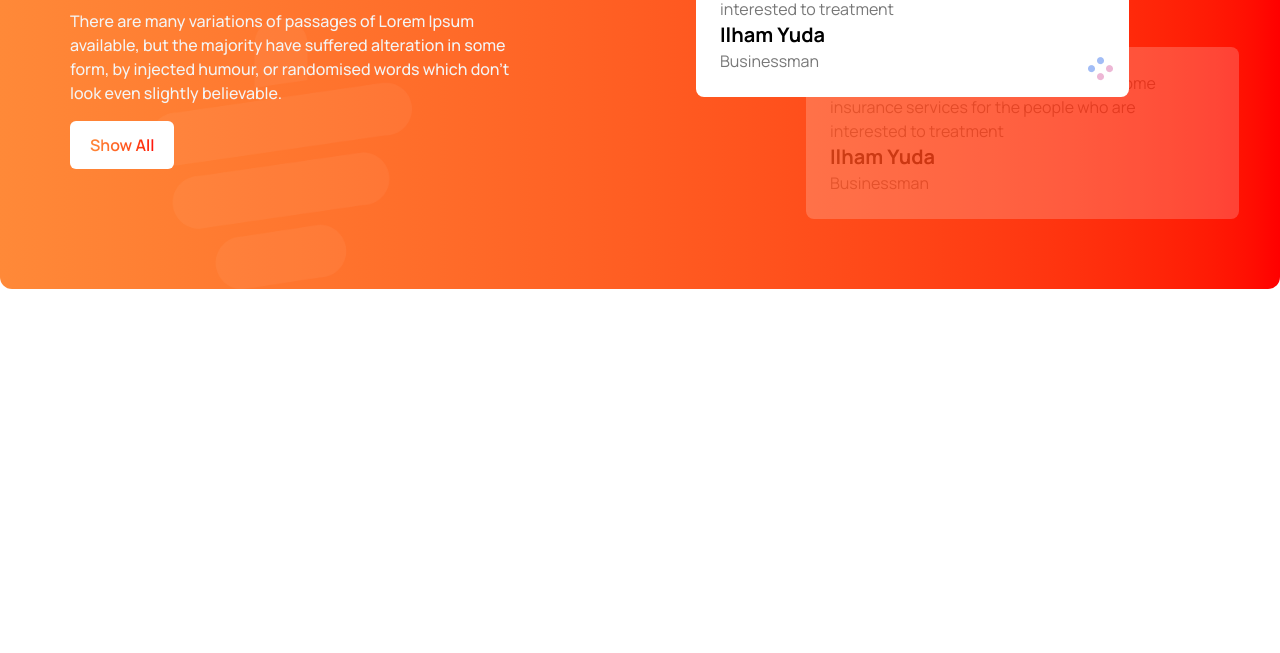
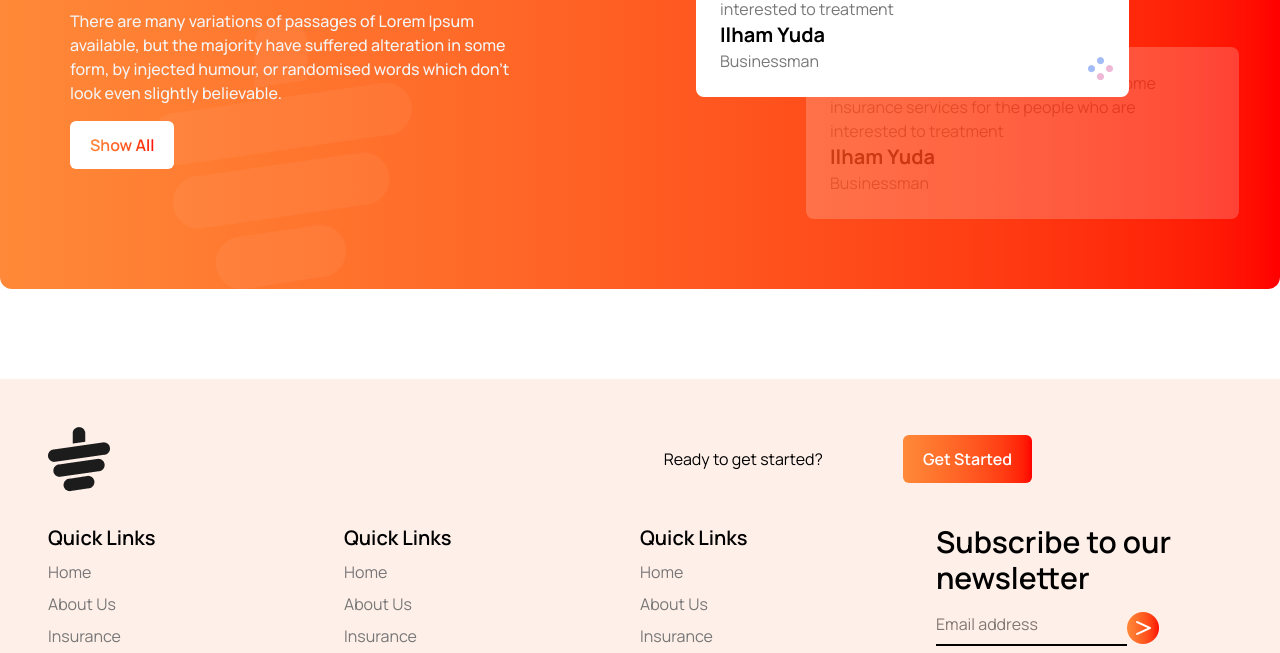
Before and after one commit to Md-Iqbal-Hossain/tea-house-tailwind, a plain HTML site: page index.html in a window 1280 px wide. Shown: the part 2097-2750 px from the top of the page. Before the commit the page ends 2476 px from the top, so only its background shows below. Drawn offline with nearby package versions, Linux system fonts and the light colour scheme.

Commit message:
footer section done

```diff
--- a/index.html
+++ b/index.html
@@ -130,9 +130,11 @@
         <div class="meet-our-client-left text-white flex items-center">
             <div class="space-y-4 relative">
                 <h2 class="text-[45px] font-bold">Meet Our Super <br> Clients</h2>
-                <p class="font-[500] text-[#f4f4f4]">There are many variations of passages of Lorem Ipsum <br> available, but
+                <p class="font-[500] text-[#f4f4f4]">There are many variations of passages of Lorem Ipsum <br>
+                    available, but
                     the
-                    majority have suffered alteration in some <br> form, by injected humour, or randomised words which don't <br>
+                    majority have suffered alteration in some <br> form, by injected humour, or randomised words which
+                    don't <br>
                     look
                     even slightly believable. </p>
                 <button class="px-5 py-3 bg-white rounded-md text-white font-semibold"><span
@@ -185,6 +187,67 @@
         </div>
     </section>
 
+    <!-- footer  -->
+    <footer class="bg-[#ffefe9] p-12">
+        <div class="container mx-auto space-y-8">
+            <!-- footer top  -->
+            <div class="flex justify-between">
+                <img src="images/cup.png" alt="">
+                <div class="flex gap-20 justify-evenly items-center px-50">
+                    <p>Ready to get started?</p>
+                    <button
+                        class="px-5 py-3 rounded-md text-white font-semibold bg-linear-to-r from-[#FF8938] to-[#ff0000]">Get
+                        Started
+                    </button>
+                </div>
+            </div>
+
+            <!-- footer links  -->
+            <div class="grid grid-cols-4">
+                <ul class="space-y-2">
+                    <li class="font-semibold text-xl"><a href="">Quick Links</a></li>
+                    <li class="text-[#777777]"><a href="">Home</a></li>
+                    <li class="text-[#777777]"><a href=""></a>About Us</li>
+                    <li class="text-[#777777]"><a href="">Insurance</a></li>
+                    <li class="text-[#777777]"><a href="">Privacy Policy</a></li>
+                </ul>
+                <ul class="space-y-2">
+                    <li class="font-semibold text-xl"><a href="">Quick Links</a></li>
+                    <li class="text-[#777777]"><a href="">Home</a></li>
+                    <li class="text-[#777777]"><a href=""></a>About Us</li>
+                    <li class="text-[#777777]"><a href="">Insurance</a></li>
+                    <li class="text-[#777777]"><a href="">Privacy Policy</a></li>
+                </ul>
+                <ul class="space-y-2">
+                    <li class="font-semibold text-xl"><a href="">Quick Links</a></li>
+                    <li class="text-[#777777]"><a href="">Home</a></li>
+                    <li class="text-[#777777]"><a href=""></a>About Us</li>
+                    <li class="text-[#777777]"><a href="">Insurance</a></li>
+                    <li class="text-[#777777]"><a href="">Privacy Policy</a></li>
+                </ul>
+                <div class="space-y-4">
+                    <h2 class="font-semibold text-3xl">Subscribe to our newsletter</h2>
+                    <div class="flex">
+                        <input type="text" placeholder="Email address" class="border-b-2 pb-2 outline-none">
+                        <button
+                            class="h-8 w-8 rounded-full text-white font-semibold bg-linear-to-r from-[#FF8938] to-[#ff0000]"><span><i
+                                    class="fa-solid fa-greater-than"></i></span>
+                        </button>
+                    </div>
+                    <div class="flex gap-5">
+                        <span><i class="fa-brands fa-facebook-f"></i></span>
+                        <span><i class="fa-brands fa-twitter"></i></span>
+                        <span><i class="fa-brands fa-square-instagram"></i></span>
+                    </div>
+                </div>
+            </div>
+
+            <!-- footer bottom/ copyright footer  -->
+            <p class="text-[#777777] text-center">© 2027 UIDesign.to - All rights reserved.</p>
+
+        </div>
+    </footer>
+
 </body>
 
 </html>
```
